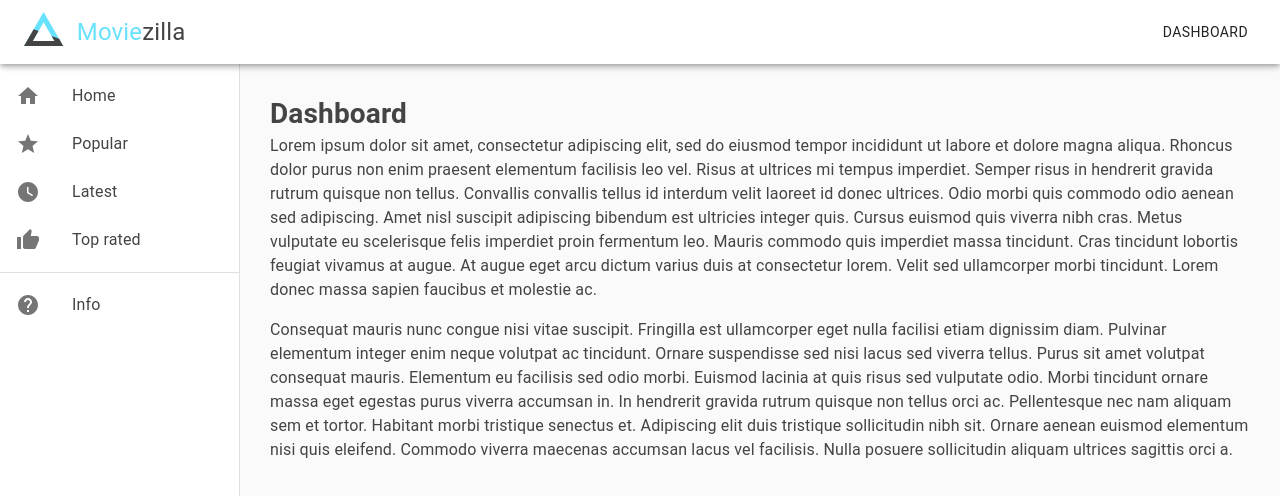
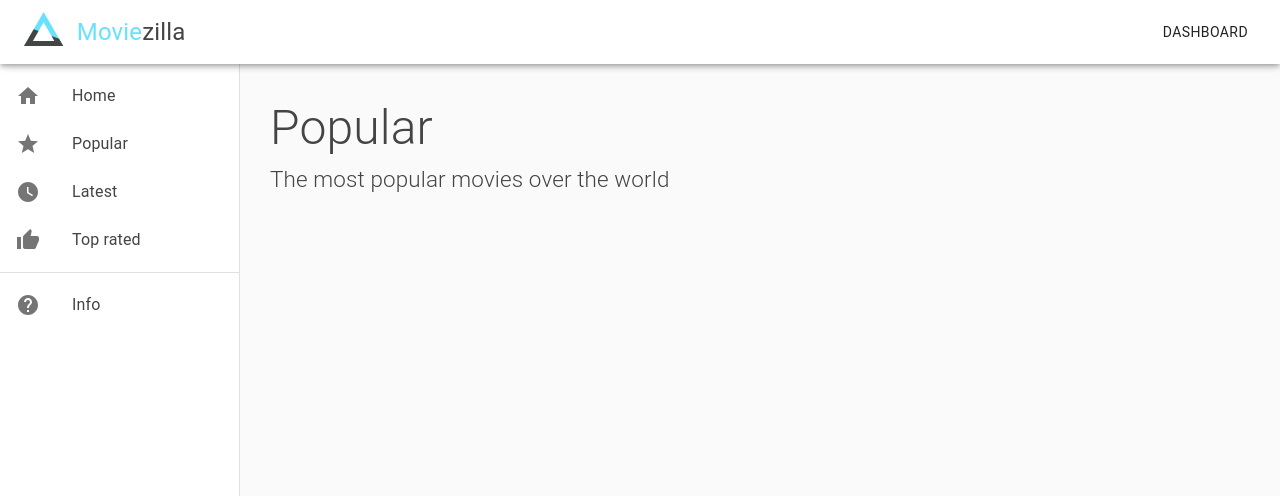
Before and after one commit to maticoder/movies-api, a React (Create React App) app: page /popular in a window 1280 px wide. Shown: the top 496 px of the page. Built offline with nearby package versions, Linux system fonts and the light colour scheme.

Commit message:
Add page transitions

```diff
--- a/src/App.js
+++ b/src/App.js
@@ -1,11 +1,12 @@
-import React, { Fragment } from "react";
+import React from "react";
 import { BrowserRouter as Router, Route, Switch } from "react-router-dom";
-import { createMuiTheme, ThemeProvider, Typography } from "@material-ui/core";
+import { createMuiTheme, ThemeProvider } from "@material-ui/core";
+import { AnimatePresence } from "framer-motion";
 
 import Home from "./pages/Home/Home.jsx";
+import Popular from "./pages/Popular/Popular.jsx";
 import Info from "./pages/Info/Info.jsx";
 
-import Dashboard from "./pages/Dashboard/Dashboard.jsx";
 import Drawer from "./components/Drawer/Drawer.jsx";
 
 import "./App.scss";
@@ -20,19 +21,37 @@ const theme = createMuiTheme({
 
 function App() {
   return (
+    //     <Route
+    //     render={({ location }) => (
+    //         <AnimatePresence exitBeforeEnter>
+    //             <Switch location={location} key={location.pathname}>
+    //                 <Route exact path='/' component={Landing} />
+    //                 <Route
+    //                     exact
+    //                     path='/model/:id'
+    //                     render={() => <Model />}
+    //                 />
+    //             </Switch>
+    //         </AnimatePresence>
+    //     )}
+    // />
+    <Router>
       <ThemeProvider theme={theme}>
-      <Router>
-        <Switch>
-          <Fragment>
+        <Route
+          render={({ location }) => (
+            <AnimatePresence exitBeforeEnter={true}>
+              <Switch location={location} key={location.pathname}>
                 <Drawer>
                   <Route exact path="/" component={Home} />
-              <Route path="/popular" component={Dashboard} />
+                  <Route path="/popular" component={Popular} />
                   <Route path="/info" component={Info} />
                 </Drawer>
-          </Fragment>
               </Switch>
+            </AnimatePresence>
+          )}
+        />
+      </ThemeProvider>
     </Router>
-    </ThemeProvider>
   );
 }
 
--- a/src/App.scss
+++ b/src/App.scss
@@ -28,9 +28,12 @@ a {
   text-decoration: none;
 }
 
-.container {
-  max-width: 1480px;
-  // max-width: 1600px;
-  padding: 0 24px;
-  margin: 0 auto;
+.header {
+  font-size: 3rem;
+  font-weight: 300;
 }
+
+.paragraph {
+  font-size: 1.4rem;
+  font-weight: 300;
+}
--- a/src/pages/Home/Home.jsx
+++ b/src/pages/Home/Home.jsx
@@ -6,28 +6,14 @@ import TwitterIcon from "@material-ui/icons/Twitter";
 import InstagramIcon from "@material-ui/icons/Instagram";
 
 import { ReactComponent as HomeImage } from "../../images/home.svg";
+import variants from "../../utils/animation.js";
 
 import "./Home.scss";
 
-const variants = {
-  enter: {
-    y: 100,
-    opacity: 0,
-  },
-  animate: {
-    y: 0,
-    opacity: 1,
-  },
-  exit: {
-    y: 100,
-    opacity: 0,
-  },
-};
-
 function Home() {
   return (
-    <div className="home">
-      <div className="home__content">
+    <motion.div className="home">
+      <motion.div className="home__content">
         <motion.h1
           variants={variants}
           initial="enter"
@@ -56,7 +42,7 @@ function Home() {
             Start now
           </Button>
         </motion.div>
-      </div>
+      </motion.div>
       <div className="home__icons">
         <motion.div
           variants={variants}
@@ -98,7 +84,7 @@ function Home() {
       >
         <HomeImage />
       </motion.div>
-    </div>
+    </motion.div>
   );
 }
 
--- a/src/pages/Home/Home.scss
+++ b/src/pages/Home/Home.scss
@@ -10,7 +10,7 @@
 
   h1 {
     font-size: 4.5rem;
-    font-weight: 400;
+    font-weight: 300;
     margin-bottom: 1rem;
   }
 
--- a/src/pages/Info/Info.scss
+++ b/src/pages/Info/Info.scss
@@ -10,7 +10,19 @@
 
   h1 {
     font-size: 3rem;
-    font-weight: 400;
+    font-weight: 300;
+  }
+
+  h3 {
+    font-size: 2rem;
+    font-weight: 300;
+  }
+
+  p,
+  li {
+    font-size: 1.1rem;
+    font-weight: 300;
+    margin-bottom: 1rem;
   }
 
   &__header {
--- a/src/pages/Popular/Popular.jsx
+++ b/src/pages/Popular/Popular.jsx
@@ -1,7 +1,12 @@
 import React from "react";
 
 function Popular() {
-  return <h1>Popular</h1>;
+  return (
+    <div className="popular">
+      <h1 className="header">Popular</h1>
+      <p className="paragraph">The most popular movies over the world</p>
+    </div>
+  );
 }
 
 export default Popular;
--- /dev/null
+++ b/src/utils/animation.js
@@ -0,0 +1,16 @@
+const variants = {
+  enter: {
+    y: 100,
+    opacity: 0,
+  },
+  animate: {
+    y: 0,
+    opacity: 1,
+  },
+  exit: {
+    y: 100,
+    opacity: 0,
+  },
+};
+
+export default variants;
```
Lines whose indentation alone changed are shown as unchanged.
